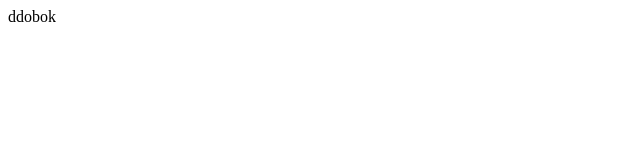
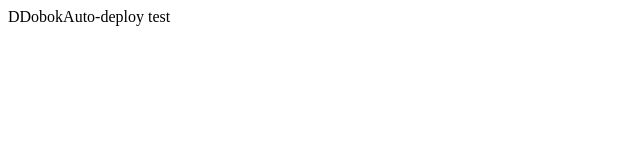
Before and after one commit to SeokyoungYou/DDobok-frontend, a React (Create React App) app: page / in a window 1280 px wide. Shown: the top 160 px of the page, without its empty margins (0-640 px from the left). Built offline with nearby package versions, Linux system fonts and the light colour scheme.

Commit message:
chore: auto-deploy test

```diff
--- a/src/App.tsx
+++ b/src/App.tsx
@@ -1,7 +1,12 @@
 import React from "react";
 
 const App: React.FC = () => {
-  return <div className="App">ddobok</div>;
+  return (
+    <div className="App">
+      <span>DDobok</span>
+      <span>Auto-deploy test</span>
+    </div>
+  );
 };
 
 export default App;
```
